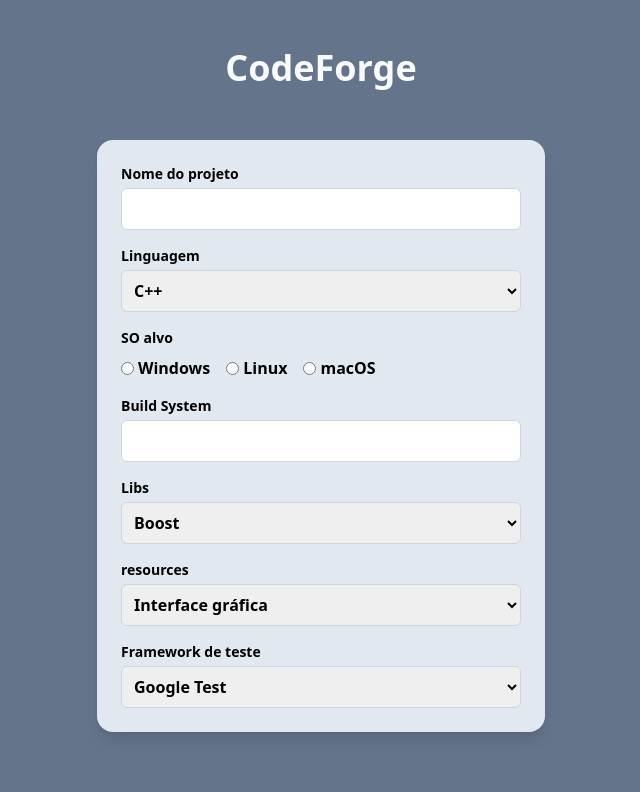
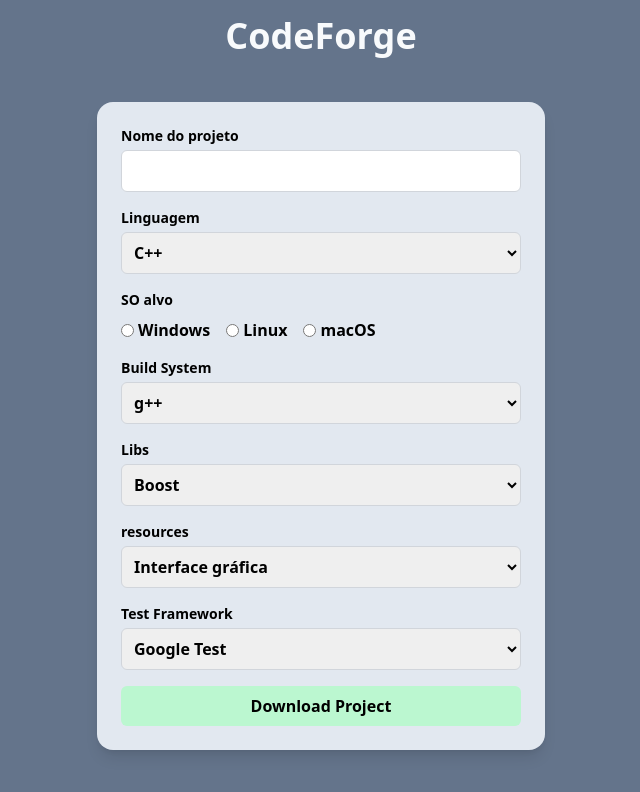
Before and after one commit to marceloholgado/CodeForge, a React (Vite) app in the folder frontend/: page / in a window 1280 px wide. Shown: the top 792 px of the page, without its empty margins (319-959 px from the left). Built offline with nearby package versions, Linux system fonts and the light colour scheme.

Commit message:
refactor: new component Select

```diff
--- a/frontend/src/App.tsx
+++ b/frontend/src/App.tsx
@@ -1,7 +1,9 @@
 import { useEffect, useState } from "react";
+import Select from "./components/formfields/Select";
 
 type LanguageOptions = {
   libs: string[];
+  bsystem: string[];
   resources: string[];
   frameworks: string[];
 };
@@ -9,6 +11,7 @@ type LanguageOptions = {
 const optionsByLanguage: Record<string, LanguageOptions> = {
   "C++": {
     libs: ["Boost", "SDL2", "OpenCV"],
+    bsystem: ["g++", "g++ C++11"],
     resources: ["Interface gráfica", "Rede", "Multithreading"],
     frameworks: ["Google Test", "Catch2", "Doctest"],
   },
@@ -20,6 +23,9 @@ function App() {
   const [language, setLanguage] = useState(languages[0]);
 
   const [libs, setLibs] = useState(optionsByLanguage[languages[0]]?.libs || []);
+  const [bsystem, setBuildSystem] = useState(
+    optionsByLanguage[languages[0]]?.bsystem || []
+  );
   const [resources, setResources] = useState(
     optionsByLanguage[languages[0]]?.resources || []
   );
@@ -33,13 +39,14 @@ function App() {
 
   useEffect(() => {
     setLibs(optionsByLanguage[language].libs);
+    setBuildSystem(optionsByLanguage[language].bsystem);
     setResources(optionsByLanguage[language].resources);
     setFrameworks(optionsByLanguage[language].frameworks);
   }, [language]);
 
   return (
-    <div className="p-4 w-screen h-screen flex flex-col bg-slate-500 text-slate-50 font-bold">
-      <h1 className="text-4xl mt-8 text-center">CodeForge</h1>
+    <div className="p-2 w-screen h-screen flex flex-col bg-slate-500 text-slate-50 font-bold">
+      <h1 className="text-4xl mt-2 mb-1 text-center">CodeForge</h1>
 
       <div className="flex-grow flex items-center justify-center">
         <div className="p-6 w-[28rem] bg-slate-200 rounded-2xl shadow-lg text-black space-y-4">
@@ -67,6 +74,7 @@ function App() {
               ))}
             </select>
           </div>
+
           {/* SO alvo */}
           <div>
             <label className="block text-sm font-semibold mb-2">SO alvo</label>
@@ -102,48 +110,21 @@ function App() {
           </div>
 
           {/* Build System */}
-          <div>
-            <label className="block text-sm font-semibold mb-1">
-              Build System
-            </label>
-            <input
-              type="text"
-              className="w-full p-2 rounded-md border border-gray-300"
-            />
-          </div>
+          <Select label="Build System" options={bsystem} />
 
           {/* Libs */}
-          <div>
-            <label className="block text-sm font-semibold mb-1">Libs</label>
-            <select className="w-full p-2 rounded-md border border-gray-300">
-              {libs.map((lib) => (
-                <option key={lib}>{lib}</option>
-              ))}
-            </select>
-          </div>
+          <Select label="Libs" options={libs} />
 
-          {/* resources */}
-          <div>
-            <label className="block text-sm font-semibold mb-1">
-              resources
-            </label>
-            <select className="w-full p-2 rounded-md border border-gray-300">
-              {resources.map((r) => (
-                <option key={r}>{r}</option>
-              ))}
-            </select>
-          </div>
+          {/* Resources */}
+          <Select label="resources" options={resources} />
 
           {/* Framework de teste */}
+          <Select label="Test Framework" options={frameworks} />
+
           <div>
-            <label className="block text-sm font-semibold mb-1">
-              Framework de teste
-            </label>
-            <select className="w-full p-2 rounded-md border border-gray-300">
-              {frameworks.map((fw) => (
-                <option key={fw}>{fw}</option>
-              ))}
-            </select>
+            <button className="w-full p-2 bg-green-200 rounded-md">
+              Download Project
+            </button>
           </div>
         </div>
       </div>
--- a/frontend/src/components/formfields/Language.tsx
+++ /dev/null
@@ -1,5 +0,0 @@
-function ProgrammingLanguage({ language, defineProgrammingLanguage }) {
-  return <></>;
-}
-
-export default ProgrammingLanguage;
--- /dev/null
+++ b/frontend/src/components/formfields/Select.tsx
@@ -0,0 +1,19 @@
+type SelectFieldProps = {
+  label: string;
+  options: string[];
+};
+
+function Select({ label, options }: SelectFieldProps) {
+  return (
+    <div>
+      <label className="block text-sm font-semibold mb-1">{label}</label>
+      <select className="w-full p-2 rounded-md border border-gray-300">
+        {options.map((option) => (
+          <option key={option}>{option}</option>
+        ))}
+      </select>
+    </div>
+  );
+}
+
+export default Select;
```
Also changed, not shown: frontend/src/components/formfields/buildsystem.tsx (deleted), frontend/src/components/formfields/libs.tsx (deleted), frontend/src/components/formfields/os.tsx (deleted), frontend/src/components/formfields/resources.tsx (deleted), frontend/src/components/formfields/testframework.tsx (deleted).
